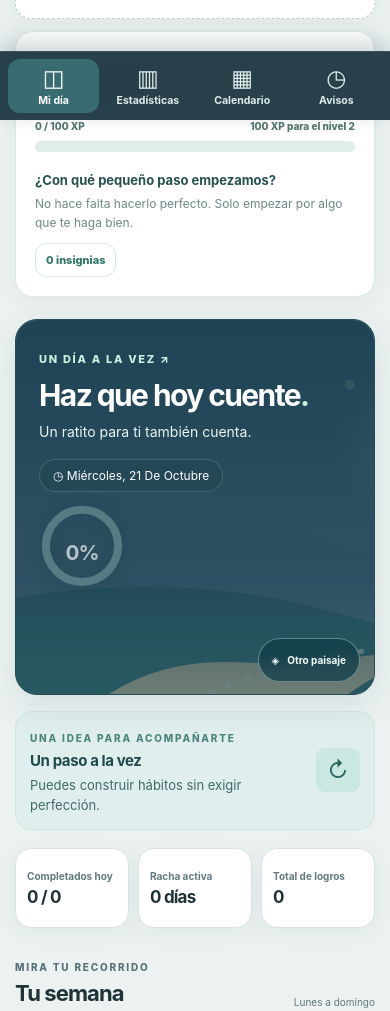
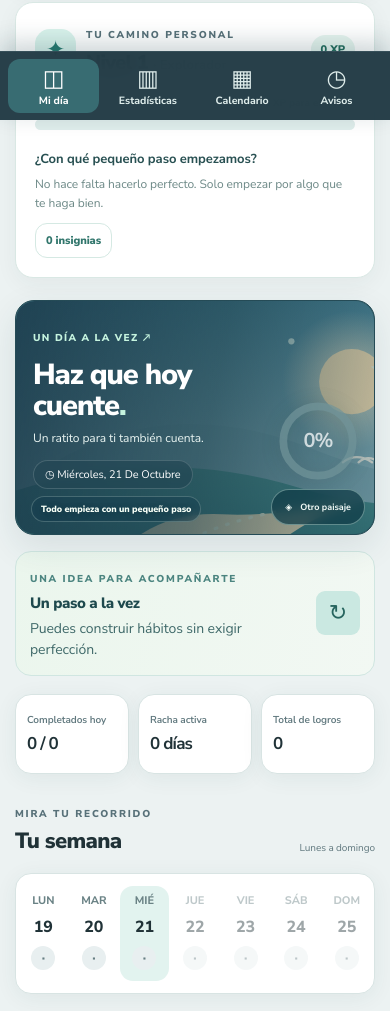
Before and after one commit to Krezj97/HabitClik, a website: page index.html in a window 390 px wide. Shown: the part 724-1735 px from the top of the page. Drawn offline with Linux system fonts and the light colour scheme.

Commit message:
style: licensed Nunito Sans type, smaller uplifting artwork panel and compact mobile hero

```diff
--- a/styles.css
+++ b/styles.css
@@ -1232,3 +1232,95 @@
 
 /* File backup guidance, compact enough for the mobile Options menu. */
 .data-menu-hint { padding: 8px 11px 4px; margin: 0; font-size: 11px; color: #617c7c; line-height: 1.6; max-width: 285px; }
+
+
+/* v23 · A more human, rounder typographic voice. Self-hosted OFL Nunito Sans
+   is preloaded offline in Android and the web; system stack remains as fallback. */
+@font-face {
+  font-family: "HabitClik Nunito";
+  src: url("./fonts/nunito-sans-latin-wght-normal.woff2") format("woff2");
+  font-weight: 200 900;
+  font-display: swap;
+  font-style: normal;
+}
+:root, body, button, input, select, textarea, summary {
+  font-family: "HabitClik Nunito", "Nunito Sans", "Trebuchet MS", "Segoe UI", Roboto, sans-serif;
+}
+body { letter-spacing: -.07px; }
+.section-heading h2, .journey-intro h2, .topbar-title,
+.privacy-document h1, .hero h1, .settings-heading h2 {
+  letter-spacing: -.65px;
+  font-weight: 850;
+}
+.habit-title { font-weight: 820; font-size: 15px; }
+.hero h1 { letter-spacing: -1.1px; }
+
+/* The illustrated celebration is secondary to today's habits: less height,
+   more colorful landscape visible, and unobtrusive encouragement on the right. */
+#hero-main {
+  min-height: 222px;
+  padding: 24px clamp(23px, 3vw, 38px) 45px;
+  gap: 14px;
+  border-radius: 19px;
+}
+#hero-main .hero-kicker { font-size: 10px; letter-spacing: 1.35px; }
+#hero-main .hero-copy { max-width: 340px; }
+#hero-main .hero-copy h1 {
+  font-size: clamp(27px, 2.9vw, 39px);
+  line-height: 1.1;
+  margin: 12px 0 7px;
+}
+#hero-main .hero-copy p {
+  font-size: 13px; line-height: 1.5; margin-bottom: 13px;
+}
+#hero-main .date-chip { font-size: 11px; padding: 6px 11px; }
+#hero-main .ring-panel {
+  flex: 0 0 116px; width: 116px; height: 116px;
+  opacity: .94;
+}
+#hero-main .progress-ring { width: 116px; height: 116px; }
+#hero-main .ring-label strong { font-size: 26px; }
+#hero-main .ring-label span { font-size: 10px; }
+#hero-main::after {
+  background: linear-gradient(90deg,#1a3b4de9 0%,#1b4656b9 34%,#23515b43 63%,#23515b16 100%);
+}
+.hero-scene-caption {
+  position: absolute; z-index: 2; right: 16px; top: 15px;
+  max-width: 245px; color: #f7fff7; font-size: 11px; font-weight: 850;
+  text-shadow: 0 2px 7px #102e367a;
+  background: #153d4f72; border: 1px solid #edffec35;
+  padding: 7px 12px; border-radius: 999px;
+  backdrop-filter: blur(5px);
+  pointer-events: none;
+}
+#hero-main .hero-scene-next { min-height: 36px; bottom: 9px; font-size: 10px; }
+.motivation-card { background: linear-gradient(105deg,#ebf6ed,#f2f8f3); }
+.motivation-body h2 { font-weight: 830; }
+#motivation-phrase { font-size: 14px; line-height: 1.55; }
+@media (max-width: 760px) {
+  #hero-main { min-height: 216px; }
+  #hero-main::after {
+    background: linear-gradient(90deg,#1a3e4bdb 0%,#20495ac1 37%,#25576559 100%);
+  }
+}
+@media (max-width: 470px) {
+  #hero-main { min-height: 235px; padding: 24px 17px 39px; }
+  #hero-main .hero-copy { max-width: 258px; padding-right: 7px; }
+  #hero-main .hero-copy h1 { font-size: 29px; max-width: 253px; }
+  #hero-main .hero-copy p { font-size: 12px; max-width: 218px; margin-bottom: 13px; }
+  #hero-main .ring-panel {
+    position: absolute; right: 11px; bottom: 48px;
+    width: 90px; height: 90px; flex: none; opacity: .72;
+    transform: none;
+  }
+  #hero-main .progress-ring { width: 90px; height: 90px; }
+  #hero-main .ring-label strong { font-size: 20px; }
+  #hero-main .ring-label span { display: none; }
+  .hero-scene-caption { top: auto; bottom: 12px; left: 15px; right: auto; max-width: 62%; font-size: 9px; padding: 6px 9px; }
+  #hero-main .hero-scene-next { bottom: 9px; right: 9px; min-height: 36px; font-size: 9px; }
+  #hero-main::after { background: linear-gradient(100deg,#1b3c4ce8 0%,#1d4350ad 54%,#20526340 100%); }
+}
+@media (prefers-reduced-motion: reduce) {
+  #hero-main::before { animation: none; }
+  #motivation-phrase { transition: none; }
+}
```
